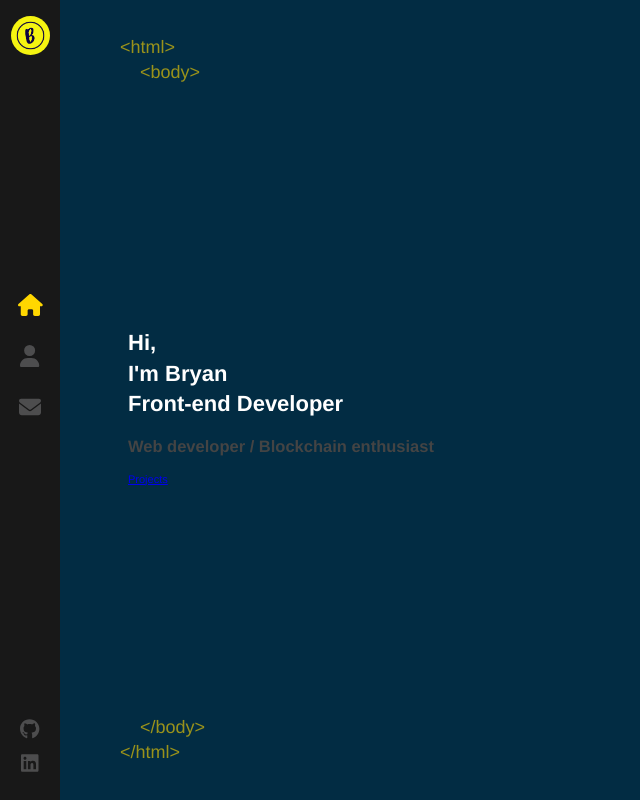
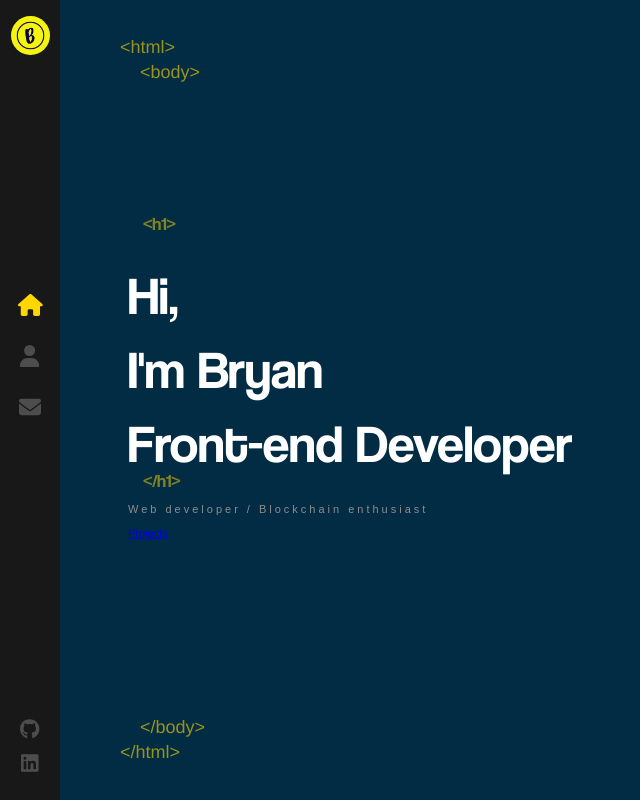
Before and after one commit to bryanmej/portfolio-animation, a React (Create React App) app: page / in a window 1280 px wide. Shown: the whole page, without its empty margins (0-640 px from the left). Built offline with nearby package versions, Linux system fonts and the light colour scheme.

Commit message:
more styles on homepage

```diff
--- a/src/components/Homepage/HomePage.scss
+++ b/src/components/Homepage/HomePage.scss
@@ -10,5 +10,39 @@
 
   h1 {
     color: #fff;
+    font-size: 53px;
+    margin: 0;
+    font-family: 'Coolvetica';
+    font-weight: 400;
+
+    &::before {
+      content: '<h1>';
+      color: #ffd700;
+      font-size: 18px;
+      position: absolute;
+      margin-top: -48px;
+      left: 15px;
+      opacity: 0.5;
+    }
+
+    &::after {
+      content: '</h1>';
+      color: #ffd700;
+      font-size: 18px;
+      position: absolute;
+      opacity: 0.5;
+      left: 15px;
+      bottom: 48px;
+    }
+  }
+
+  h2 {
+    color: #8d8d8d;
+    margin-top: 20px;
+    font-weight: 400;
+    font-size: 11px;
+    font-family: sans-serif;
+    letter-spacing: 3px;
+    animation: fadeIn 1s 1.8s backwards;
   }
 }
```
